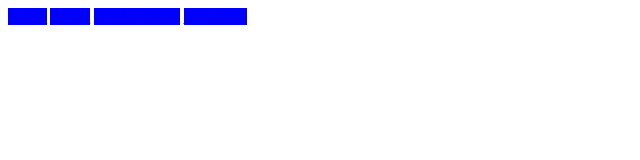
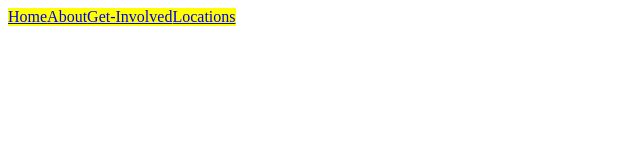
Before and after one commit to Cgman1375/Group-Proj, a plain HTML site: page About.html in a window 1280 px wide. Shown: the whole page, without its empty margins (0-640 px from the left). Drawn offline with Linux system fonts and the light colour scheme.

Commit message:
change css

```diff
--- a/Style.css
+++ b/Style.css
@@ -1,5 +1,10 @@
 a{
-      background-color: blue;
+      background-color: yellow;
+
       text-align: center;
+      display: inline;
+      float: left;
 
 }
+
+div
```
